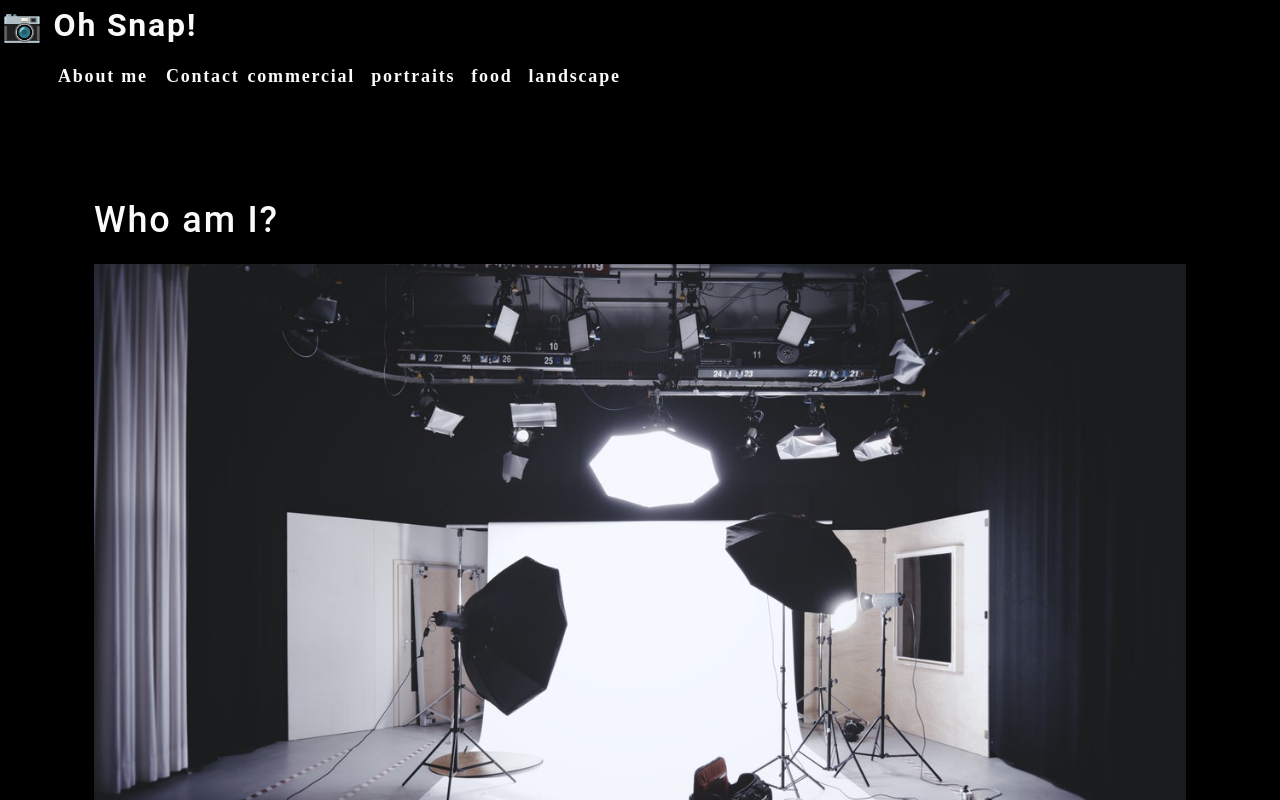
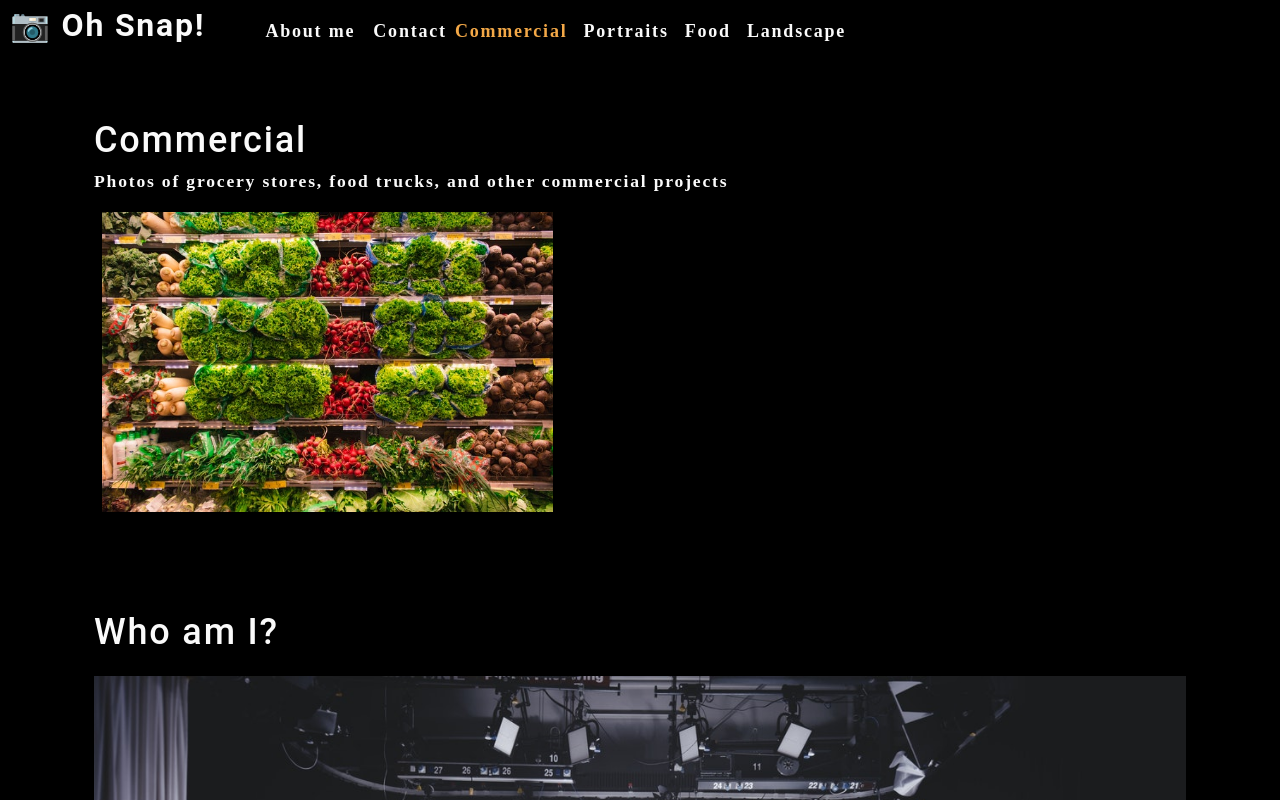
Before and after one commit to ZachWagner1/photo-port, a React (Create React App) app: page / in a window 1280 px wide. Shown: the top 800 px of the page. Built offline with nearby package versions, Linux system fonts and the light colour scheme.

Commit message:
create and render gallery component

```diff
--- a/src/App.js
+++ b/src/App.js
@@ -1,14 +1,34 @@
-import React from 'react';
+import React, { useState } from 'react';
 import About from './components/About';
 import Nav from './components/Nav';
+import Gallery from "./components/Gallery";
 import './App.css';
 
 function App() {
+  const [categories] = useState([
+    {
+      name: 'commercial',
+      description: 'Photos of grocery stores, food trucks, and other commercial projects',
+    },
+    { name: 'portraits', description: 'Portraits of people in my life' },
+    { name: 'food', description: 'Delicious delicacies' },
+    { name: 'landscape', description: 'Fields, farmhouses, waterfalls, and the beauty of nature' },
+  ]);
+
+  const [currentCategory, setCurrentCategory] = useState(categories[0]);
+
   return (
     <div>
-      <Nav></Nav>
+      <Nav
+        categories={categories}
+        setCurrentCategory={setCurrentCategory}
+        currentCategory={currentCategory}
+      ></Nav>
       <main>
-        <About></About>
+        <div>
+          <Gallery></Gallery>
+          <About></About>
+        </div>
       </main>
     </div>
   );
--- /dev/null
+++ b/src/components/Gallery/index.js
@@ -0,0 +1,21 @@
+import React from 'react';
+import { capitalizeFirstLetter } from '../../utils/helpers';
+import photo from "../../assets/small/commercial/0.jpg";
+
+function Gallery() {
+    const currentCategory = {
+        name: "commercial",
+        description: "Photos of grocery stores, food trucks, and other commercial projects"
+    };
+    return (
+        <section>
+            <h1>{capitalizeFirstLetter(currentCategory.name)}</h1>
+            <p>{currentCategory.description}</p>
+            <div>
+                <img src={photo} alt="Commercial Example" className='img-thumbnail mx-1'/>
+            </div>
+        </section>
+    );
+}
+
+export default Gallery;
--- a/src/components/Nav/index.js
+++ b/src/components/Nav/index.js
@@ -1,32 +1,19 @@
-import React from 'react';
+import React, { useEffect } from 'react';
+import { capitalizeFirstLetter } from "../../utils/helpers";
 
-function Nav() {
-	const categories = [
-		{
-			name        : 'commercial',
-			description :
-				'Photos of grocery stores, food trucks, and other commercial projects'
-		},
-		{
-			name        : 'portraits',
-			description : 'Portraits of people in my life'
-		},
-		{
-			name        : 'food',
-			description : 'Delicious delicacies'
-		},
-		{
-			name        : 'landscape',
-			description : 'Fields, farmhouses, waterfalls, and the beauty of nature'
-		}
-  ];
+function Nav(props) {
+	const {
+		categories = [],
+		setCurrentCategory,
+		currentCategory,
+	} = props;
 
-  function categorySelected(name) {
-    console.log(`${name} clicked`)
-  }
+	useEffect(() => {
+		document.title= capitalizeFirstLetter(currentCategory.name);
+	}, [currentCategory]);
 
 	return (
-		<header>
+		<header className="flex-row px-1">
 			<h2>
 				<a data-testid="link" href="/">
 					<span role="img" aria-label="camera">
@@ -45,8 +32,8 @@
 						<span>Contact</span>
 					</li>
 					{categories.map((category) => (
-						<li className="mx-1" key={category.name}>
-							<span onClick={() => categorySelected(category.name)} >{category.name}</span>
+						<li className={`mx-1 ${currentCategory.name === category.name && 'navActive'}`} key={category.name}>
+							<span onClick={() => setCurrentCategory(category)} >{capitalizeFirstLetter(category.name)}</span>
 						</li>
 					))}
 				</ul>
```
